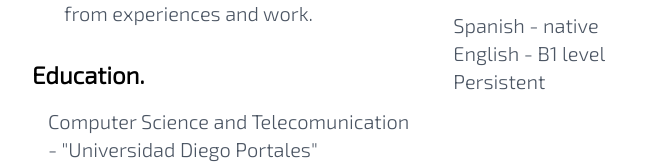
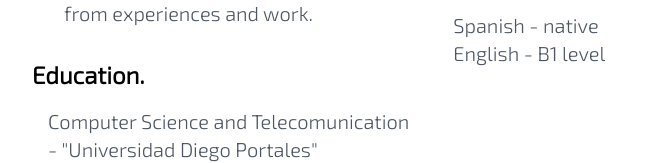
Before and after one commit to mvmeo/aboutme, a plain HTML site: page index.html in a window 1280 px wide. Shown: the part 485-648 px from the top of the page, without its empty margins (304-966 px from the left). Drawn offline with nearby package versions, Linux system fonts and the light colour scheme.

Commit message:
error tipografico

```diff
--- a/index.html
+++ b/index.html
@@ -94,7 +94,6 @@
                 <ul class="text-gray-600 m-4 text-xl">
                     <li>Spanish - native</li>
                     <li>English - B1 level</li>
-                    <li>Persistent</li>
                 </ul>
             </div>
         </div>
```
